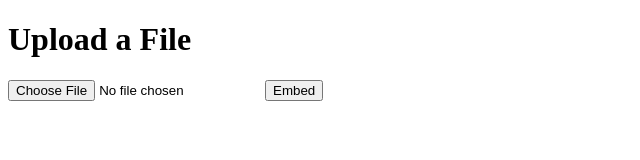
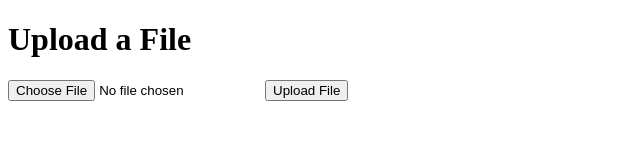
Before and after one commit to SylviaZhang/sylviazhang.github.io, a plain HTML site: page index.html in a window 1280 px wide. Shown: the full height of the page, 0-640 px from the left. Drawn offline with Linux system fonts and the light colour scheme.

Commit message:
Update index.html

```diff
--- a/index.html
+++ b/index.html
@@ -7,7 +7,7 @@
     <h1>Upload a File</h1>
     <form action="SERVER_URL" method="post" enctype="multipart/form-data">
         <input type="file" name="fileToUpload" id="fileToUpload">
-        <input type="submit" value="Embed" name="submit">
+        <input type="submit" value="Upload File" name="submit">
     </form>
 </body>
 </html>
```
